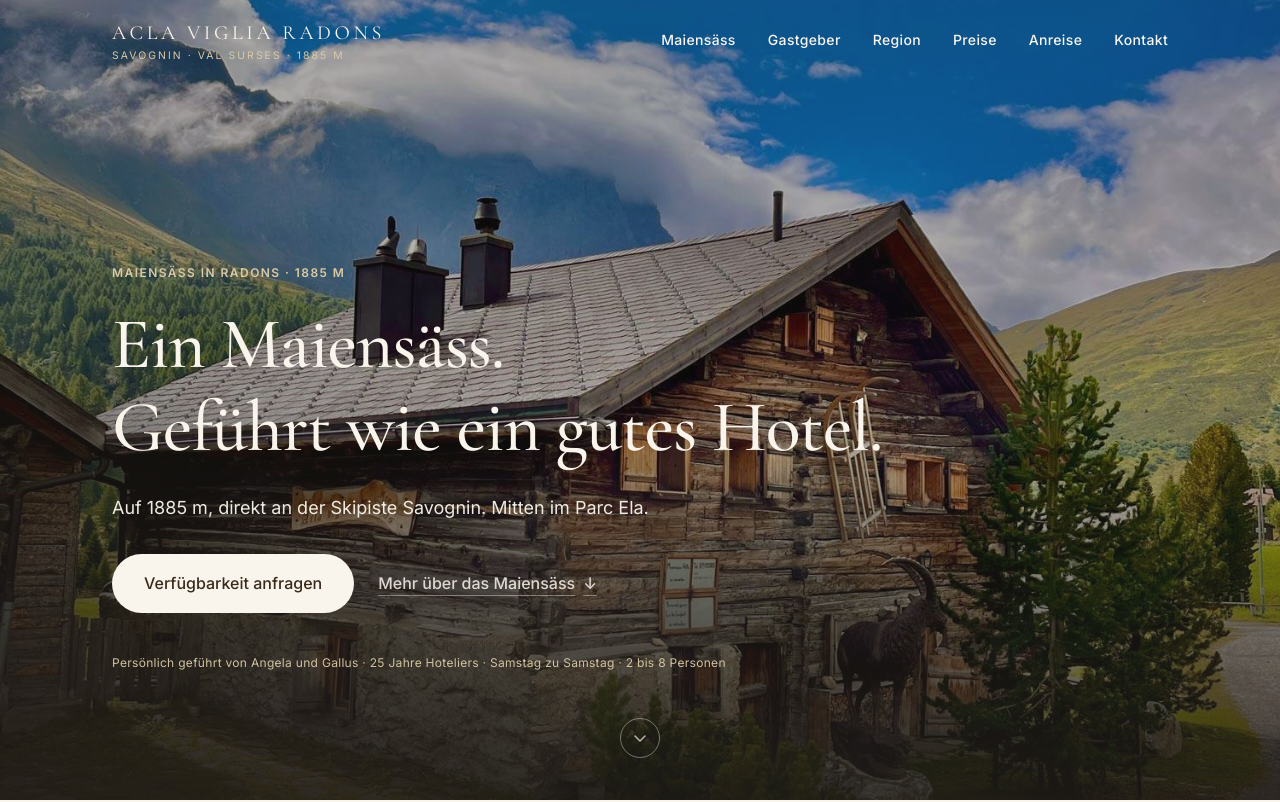
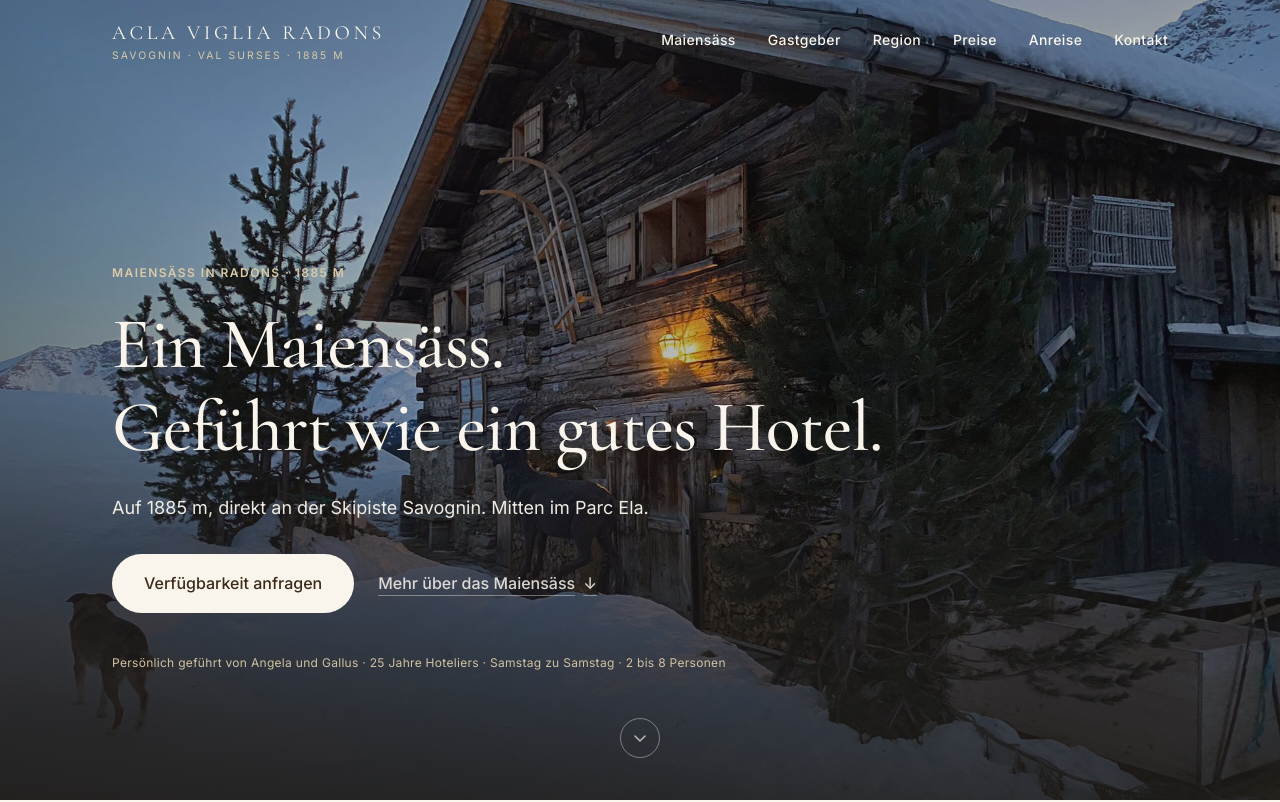
Before and after one commit to Qimpuls/acla-viglia-demo, a Next.js app: page / in a window 1280 px wide. Shown: the top 802 px of the page. Built offline with nearby package versions, Linux system fonts and the light colour scheme.

Commit message:
feat(hero): pin homepage to winter image
Removes the seasonal switch and always renders hero-winter.jpg. The
visual mood that ACLA VIGLIA RADONS wants on the landing page is the
ski-in cabin in snow, regardless of when a visitor lands.

```diff
--- a/src/components/Hero.tsx
+++ b/src/components/Hero.tsx
@@ -1,16 +1,9 @@
 import Image from 'next/image'
 import { hero } from '@/lib/content'
 
-function isWinterSeason(date = new Date()) {
-  const month = date.getMonth() + 1
-  return month >= 11 || month <= 4
-}
-
 export function Hero() {
-  const heroImage = isWinterSeason() ? hero.imageWinter : hero.imageSummer
-  const heroAlt = isWinterSeason()
-    ? 'ACLA VIGLIA RADONS Maiensäss im Winter mit Schnee'
-    : 'ACLA VIGLIA RADONS Maiensäss im Sommer mit Bergpanorama'
+  const heroImage = hero.imageWinter
+  const heroAlt = 'ACLA VIGLIA RADONS Maiensäss im Winter mit Schnee'
 
   return (
     <section
```
